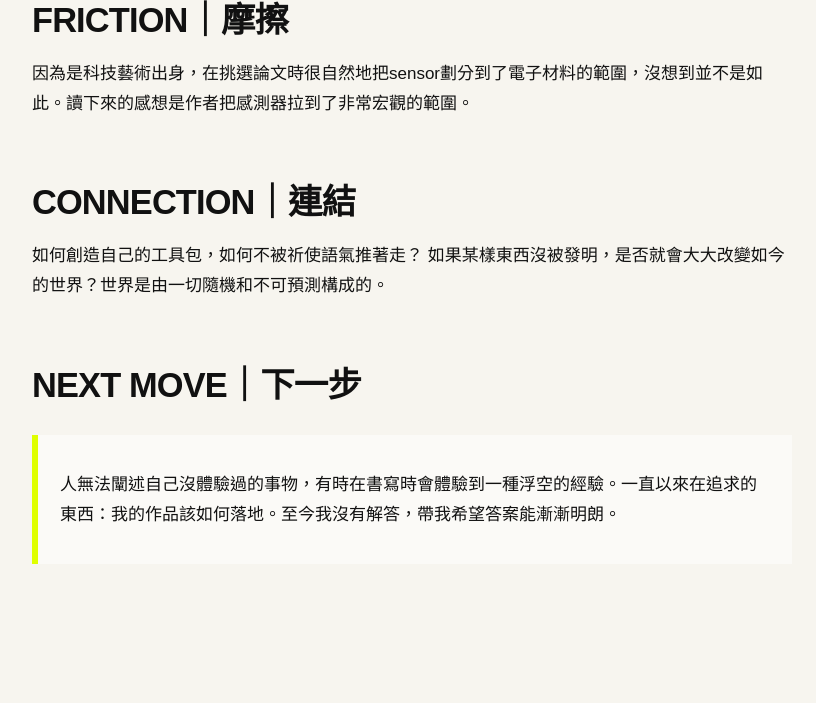
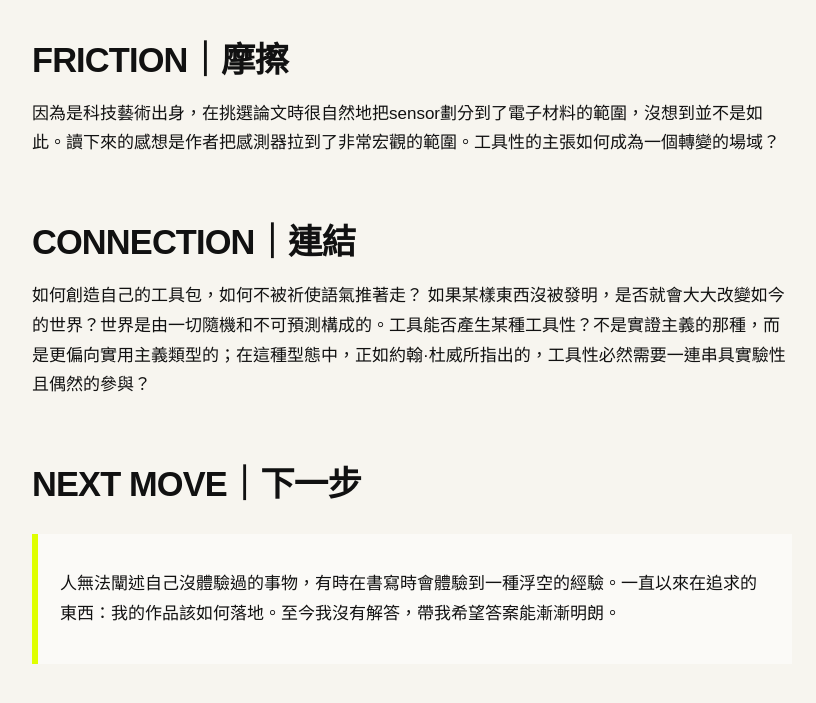
Before and after one commit to irisalco/fieldworkarchive, a Jekyll site: the page built from weeks/week-05.md, in a window 1280 px wide and 900 px high, scrolled down 3248 px, cut to the strip 196-899 px from the top of the window. Shown: the whole strip, without its empty margins (48-864 px from the left). Built offline with Jekyll 4.4.1, drawn with Linux system fonts in a browser that asks for light colours; before the commit the page ends 4126 px from its top, so only the background shows below that.

Commit message:
Update week-05.md

```diff
--- a/weeks/week-05.md
+++ b/weeks/week-05.md
@@ -15,20 +15,22 @@ permalink: /weeks/week-05/
 ![ppt2]({{ '/assets/images/28.jpg' |relative_url }})
 ![ppt3]({{ '/assets/images/29.jpg' |relative_url }})
 ![ppt3]({{ '/assets/images/w5-4.JPG' |relative_url }})
+各組自己的露天工具主義
 
 可以吃的毛線
 ![ppt3]({{ '/assets/images/w5.JPG' |relative_url }})
 ![ppt3]({{ '/assets/images/w5-1.JPG' |relative_url }})
 ![ppt3]({{ '/assets/images/w5-2.JPG' |relative_url }})
 
+
 ## FRICTION｜摩擦
 
-因為是科技藝術出身，在挑選論文時很自然地把sensor劃分到了電子材料的範圍，沒想到並不是如此。讀下來的感想是作者把感測器拉到了非常宏觀的範圍。
+因為是科技藝術出身，在挑選論文時很自然地把sensor劃分到了電子材料的範圍，沒想到並不是如此。讀下來的感想是作者把感測器拉到了非常宏觀的範圍。工具性的主張如何成為一個轉變的場域？
 
 ## CONNECTION｜連結
 
 如何創造自己的工具包，如何不被祈使語氣推著走？
-如果某樣東西沒被發明，是否就會大大改變如今的世界？世界是由一切隨機和不可預測構成的。
+如果某樣東西沒被發明，是否就會大大改變如今的世界？世界是由一切隨機和不可預測構成的。工具能否產生某種工具性？不是實證主義的那種，而是更偏向實用主義類型的；在這種型態中，正如約翰·杜威所指出的，工具性必然需要一連串具實驗性且偶然的參與？
 
 ## NEXT MOVE｜下一步
 
```
